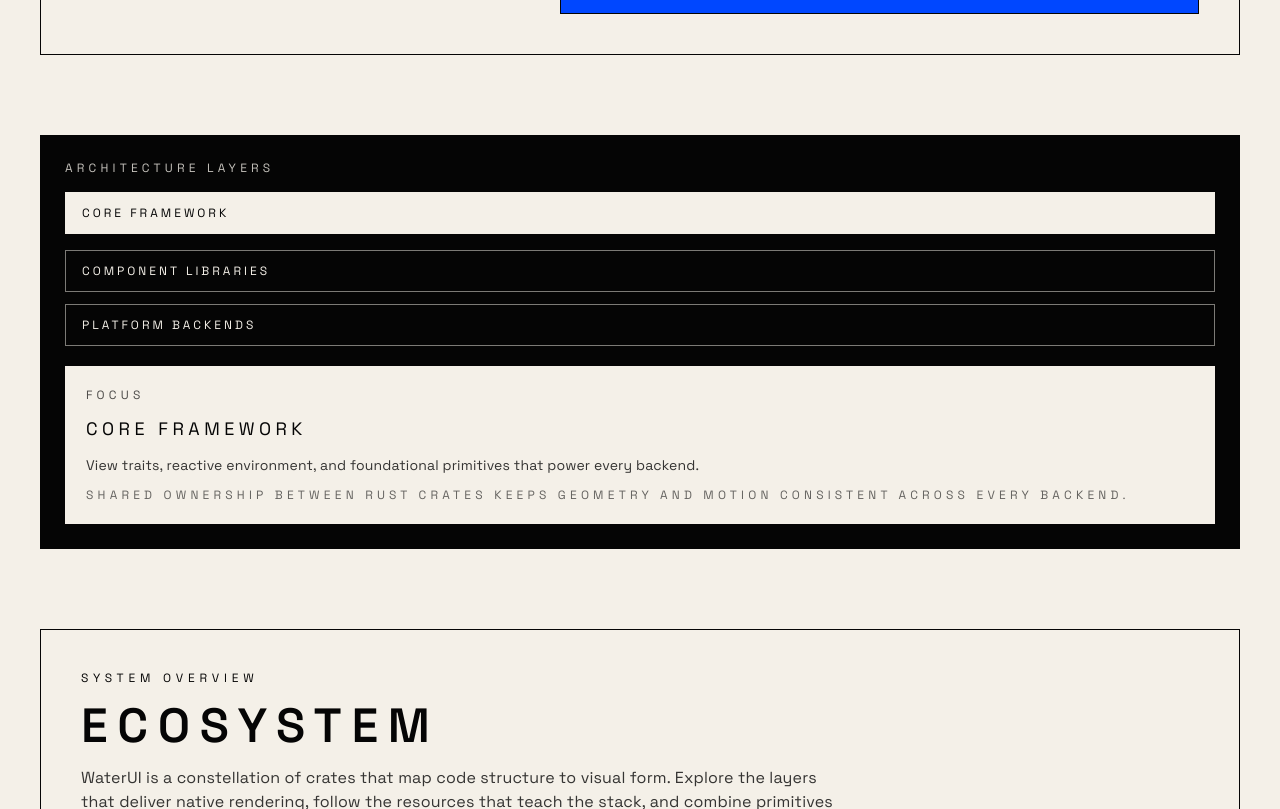
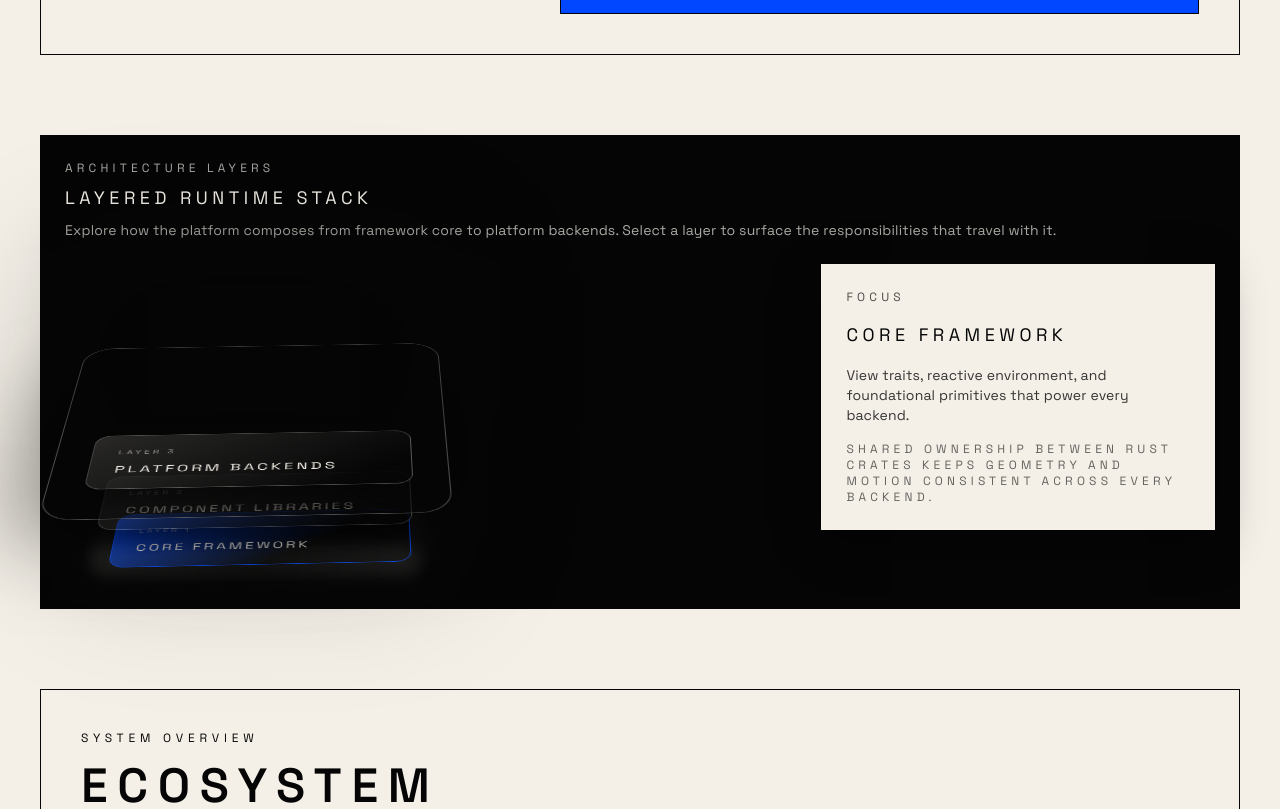
Before and after one commit to water-rs/waterui.dev, a React (Vite) app: page / in a window 1280 px wide. Shown: the part 1360-2169 px from the top of the page. Built offline with nearby package versions, Linux system fonts and the light colour scheme.

Commit message:
feat: add smooth scrolling to roadmap section and update button links in HeroSection

```diff
--- a/src/sections/HeroSection.tsx
+++ b/src/sections/HeroSection.tsx
@@ -1,4 +1,4 @@
-import { useCallback, useMemo, useState, type ChangeEvent } from "react";
+import { useCallback, useMemo, useState } from "react";
 
 import Button from "../components/Button";
 import Logo from "../components/Logo";
@@ -81,6 +81,13 @@ const HeroSection = () => {
   const flowCopyClasses = accentCopy[flowStage.accent];
   const workflowAccentClasses = accentBackground[selectedWorkflow.accent];
   const workflowCopyClasses = accentCopy[selectedWorkflow.accent];
+  const handleRoadmapClick = useCallback(() => {
+    const roadmapSection = document.getElementById("roadmap");
+
+    if (roadmapSection) {
+      roadmapSection.scrollIntoView({ behavior: "smooth" });
+    }
+  }, []);
 
   return (
     <header className="relative overflow-hidden border border-water-black bg-water-ivory">
@@ -120,8 +127,12 @@ const HeroSection = () => {
             </div>
           </div>
           <div className="flex flex-wrap gap-4">
-            <Button>Read the book</Button>
-            <Button variant="ghost">Explore the roadmap</Button>
+            <Button>
+              <a href="https://book.waterui.dev">Read the book</a>
+            </Button>
+            <Button variant="ghost" type="button" onClick={handleRoadmapClick}>
+              Explore the roadmap
+            </Button>
           </div>
         </div>
       </div>
--- a/src/sections/LayerSection.tsx
+++ b/src/sections/LayerSection.tsx
@@ -1,5 +1,7 @@
 import { useMemo, useState } from "react";
 import { architectureLayers } from "../lib/content";
+
+const layerAccents = ["#0047FF", "#FF2937", "#FFC700", "#F4F0E8"] as const;
 
 const LayerSection = () => {
   const [activeLayer, setActiveLayer] = useState<
@@ -18,14 +20,85 @@ const LayerSection = () => {
     return match;
   }, [activeLayer]);
   return (
-    <aside className="grid gap-5 border border-water-black bg-water-black p-6 text-water-ivory lg:col-span-4">
-      <p className="text-xs uppercase tracking-[0.35em] text-water-ivory/80">
+    <section className="grid gap-6 border border-water-black bg-water-black p-6 text-water-ivory lg:col-span-4">
+      <header className="grid gap-2">
+        <p className="text-xs uppercase tracking-[0.35em] text-water-ivory/70">
           Architecture layers
         </p>
-      <div className="grid gap-3">
+        <h3 className="text-lg uppercase tracking-[0.25em] text-water-ivory">
+          Layered runtime stack
+        </h3>
+        <p className="text-sm text-water-ivory/70">
+          Explore how the platform composes from framework core to platform
+          backends. Select a layer to surface the responsibilities that travel
+          with it.
+        </p>
+      </header>
+
+      <div className="grid gap-6 lg:grid-cols-[minmax(0,1.8fr),minmax(0,1fr)] lg:items-start lg:gap-12">
+        <div className="relative flex flex-col gap-4">
+          <div
+            className="relative flex h-[320px] w-full items-center justify-center lg:justify-start"
+            style={{ perspective: "1600px" }}
+          >
+            <div className="relative h-[280px] w-full max-w-[320px] transform-gpu [transform-style:preserve-3d] lg:h-[320px] lg:max-w-[380px]">
+              <div className="pointer-events-none absolute inset-0 rounded-[32px] border border-water-ivory/20 bg-gradient-to-b from-water-black/40 to-water-black/10 blur-3xl" />
+              <div className="pointer-events-none absolute inset-x-6 bottom-2 h-8 rounded-full bg-gradient-to-r from-water-ivory/10 via-water-ivory/5 to-water-ivory/10 blur" />
+              <div
+                className="absolute inset-0 rounded-[32px] border border-water-ivory/30 bg-water-black/60 shadow-[0_25px_120px_rgba(0,0,0,0.55)]"
+                style={{
+                  transform: "rotateX(58deg) rotateZ(-2deg)",
+                  transformStyle: "preserve-3d",
+                }}
+              >
+                {architectureLayers.map((layer, index) => {
+                  const totalLayers = architectureLayers.length;
+                  const accent =
+                    layerAccents[index % layerAccents.length] ?? "#0047FF";
+                  const isActive = layer.title === activeLayer;
+                  const depthOffset = (totalLayers - index - 1) * 70;
+                  const translateZ = -depthOffset;
+                  const translateY = index * 32;
+                  return (
+                    <button
+                      key={layer.title}
+                      type="button"
+                      aria-pressed={isActive}
+                      onClick={() => {
+                        setActiveLayer(layer.title);
+                      }}
+                      className="group absolute left-1/2 top-1/2 w-[82%] min-w-[200px] overflow-hidden rounded-2xl border border-water-ivory/40 px-6 py-5 text-left text-sm uppercase tracking-[0.2em] text-water-ivory/80 transition-all duration-500 ease-out focus-visible:outline focus-visible:outline-2 focus-visible:outline-offset-2 focus-visible:outline-water-ivory"
+                      style={{
+                        transform: `translate3d(-50%, -50%, ${translateZ}px) translateY(${translateY}px)`,
+                        transformStyle: "preserve-3d",
+                        background: isActive
+                          ? `linear-gradient(145deg, ${accent} 0%, rgba(5,5,5,0.85) 65%)`
+                          : "linear-gradient(145deg, rgba(244,240,232,0.15) 0%, rgba(5,5,5,0.75) 85%)",
+                        borderColor: isActive
+                          ? accent
+                          : "rgba(244, 240, 232, 0.25)",
+                        boxShadow: isActive
+                          ? "0 25px 45px rgba(0,0,0,0.55), 0 0 45px rgba(255,255,255,0.08)"
+                          : "0 16px 35px rgba(0,0,0,0.45)",
+                        zIndex: isActive ? totalLayers + 10 : totalLayers - index,
+                      }}
+                    >
+                      <span className="block text-[0.6rem] tracking-[0.3em] text-water-ivory/60">
+                        Layer {index + 1}
+                      </span>
+                      <span className="block pt-2 text-base uppercase tracking-[0.18em] text-water-ivory">
+                        {layer.title}
+                      </span>
+                    </button>
+                  );
+                })}
+              </div>
+            </div>
+          </div>
+
+          <div className="grid gap-2 text-xs uppercase tracking-[0.3em] text-water-ivory/60 lg:hidden">
             {architectureLayers.map((layer) => {
               const isActive = layer.title === activeLayer;
-
               return (
                 <button
                   key={layer.title}
@@ -33,32 +106,37 @@ const LayerSection = () => {
                   onClick={() => {
                     setActiveLayer(layer.title);
                   }}
-              className={`border border-water-ivory/50 px-4 py-3 text-left text-xs uppercase tracking-[0.25em] transition-transform ${
+                  className={`border border-water-ivory/20 px-3 py-2 text-left transition ${
                     isActive
-                  ? "bg-water-ivory text-water-black -translate-y-1"
-                  : "bg-water-black text-water-ivory"
+                      ? "bg-water-ivory text-water-black"
+                      : "bg-water-black text-water-ivory/70"
                   }`}
                   aria-pressed={isActive}
                 >
-              <span>{layer.title}</span>
+                  {layer.title}
                 </button>
               );
             })}
           </div>
-      <article className="grid gap-3 border border-water-ivory/40 bg-water-ivory p-5 text-water-black">
+        </div>
+
+        <article className="grid gap-4 border border-water-ivory/30 bg-water-ivory p-6 text-water-black shadow-[0_12px_45px_rgba(0,0,0,0.45)]">
           <p className="text-xs uppercase tracking-[0.35em] text-water-black/70">
             Focus
           </p>
-        <p className="text-lg uppercase tracking-[0.25em]">
+          <p className="text-lg uppercase tracking-[0.25em] text-water-black">
             {selectedLayer.title}
           </p>
-        <p className="text-sm text-water-black/80">{selectedLayer.detail}</p>
+          <p className="text-sm text-water-black/80">
+            {selectedLayer.detail}
+          </p>
           <p className="text-xs uppercase tracking-[0.35em] text-water-black/60">
             Shared ownership between Rust crates keeps geometry and motion
             consistent across every backend.
           </p>
         </article>
-    </aside>
+      </div>
+    </section>
   );
 };
 
--- a/src/sections/RoadmapSection.tsx
+++ b/src/sections/RoadmapSection.tsx
@@ -74,7 +74,10 @@ const RoadmapSection = () => {
   const copy = accentCopy[selectedMilestone.accent];
 
   return (
-    <section className="grid gap-10 border border-water-black bg-water-ivory p-10">
+    <section
+      id="roadmap"
+      className="grid gap-10 border border-water-black bg-water-ivory p-10"
+    >
       <header className="grid gap-3">
         <p className="text-xs uppercase tracking-[0.4em] text-water-black">
           Course Chart
```
Lines whose indentation alone changed are shown as unchanged.
